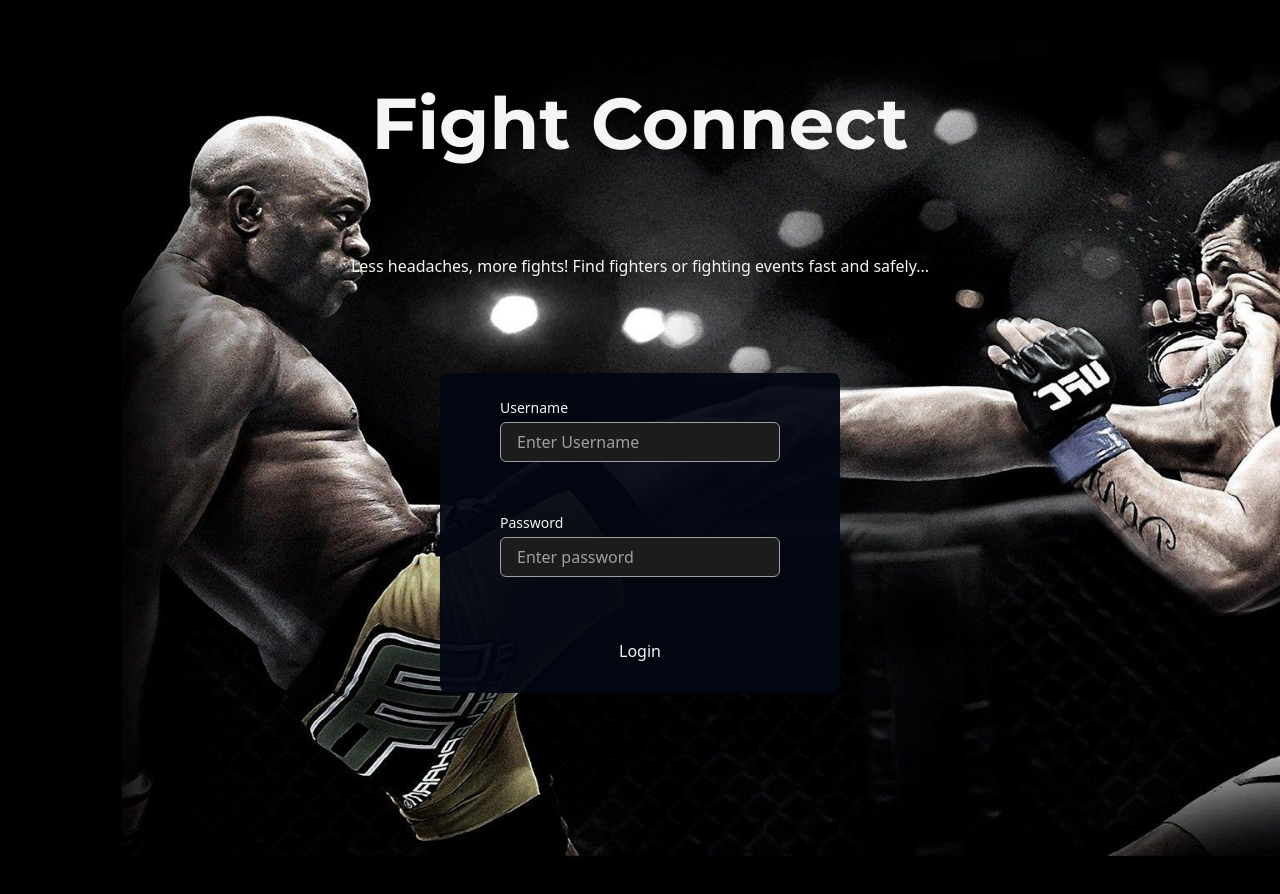
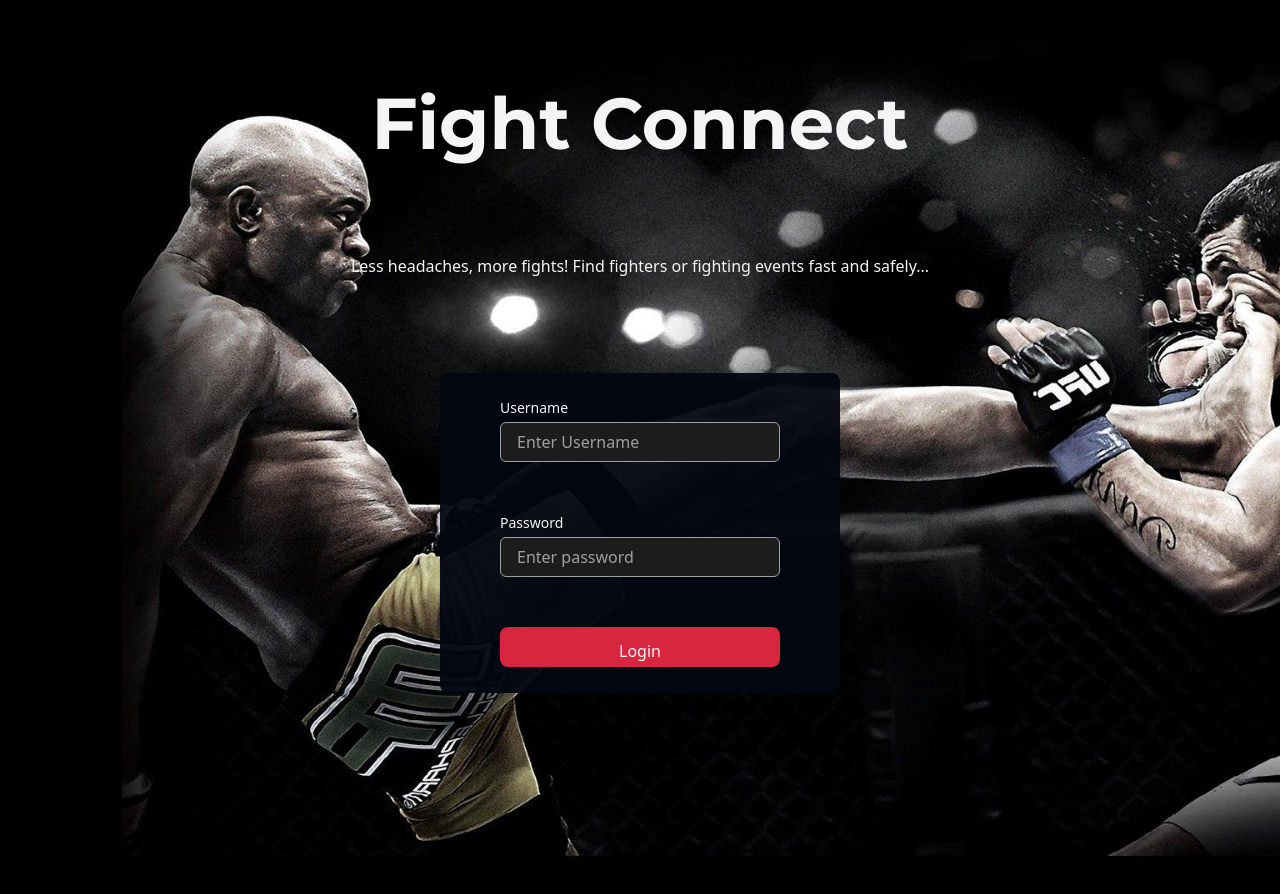
Before and after one commit to gregoirelebas/FightConnect-frontend, a Next.js app: page /login in a window 1280 px wide. Shown: the top 894 px of the page. Built offline with nearby package versions, Linux system fonts and the light colour scheme.

Commit message:
Added missing variant to Login button.

```diff
--- a/app/login/page.tsx
+++ b/app/login/page.tsx
@@ -1,31 +1,44 @@
-"use client";
-import React, { useState } from 'react'
-import Button from '../...components/Button';
+'use client';
+
+import { useState } from 'react';
+import Button, { ButtonVariant } from '../...components/Button';
 import Link from 'next/link';
 import Input from '../...components/Input';
 
+export default function Login() {
+  const [username, setUsername] = useState<string>('');
+  const [password, setPassword] = useState<string>('');
 
-
-export default function Login() {
-
-    const [username, setUsername] = useState<string>("")
-    const [password, setPassword] = useState<string>("")
-
-    const handleLogin = () => {
-
-    };
-
+  const handleLogin = () => {};
 
   return (
     <div className="flex min-h-screen justify-center bg-[url(/LandingFond.jpg)] bg-cover font-sans ">
       <div className="h-225 w-200 pt-10 flex flex-col justify-around items-center">
         <h1 className="text-white text-7xl font-bold">Fight Connect</h1>
-                <text className="text">Less headaches, more fights! Find fighters or fighting events fast and safely...</text>
+        <text className="text">
+          Less headaches, more fights! Find fighters or fighting events fast and safely...
+        </text>
         <div className="mb-40 h-80 w-100 flex flex-col justify-around items-center rounded-lg bg-gray-950/95">
-                    <Input className="h-10 w-70" label={"Username"} placeholder={"Enter Username"} value={username} onChange={setUsername}></Input>
-                    <Input className="h-10 w-70" label={"Password"} placeholder={"Enter password"} value={password} onChange={setPassword} type="password"></Input>
-                    <Link href={"/events"}>
-                        <Button onClick={() => handleLogin()} className="h-10 w-70">Login</Button>
+          <Input
+            className="h-10 w-70"
+            label={'Username'}
+            placeholder={'Enter Username'}
+            value={username}
+            onChange={setUsername}></Input>
+          <Input
+            className="h-10 w-70"
+            label={'Password'}
+            placeholder={'Enter password'}
+            value={password}
+            onChange={setPassword}
+            type="password"></Input>
+          <Link href={'/events'}>
+            <Button
+              variant={ButtonVariant.Primary}
+              onClick={() => handleLogin()}
+              className="h-10 w-70">
+              Login
+            </Button>
           </Link>
         </div>
       </div>
```
Lines whose indentation alone changed are shown as unchanged.
